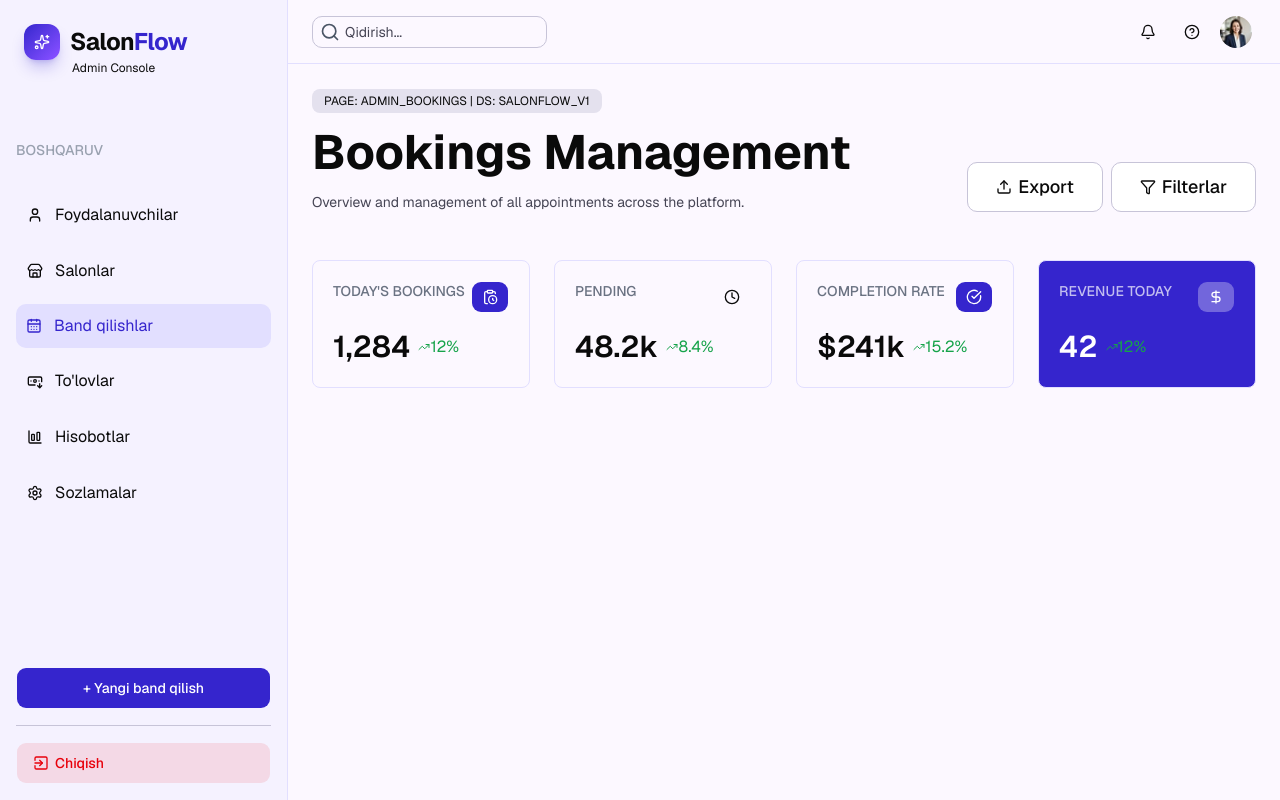
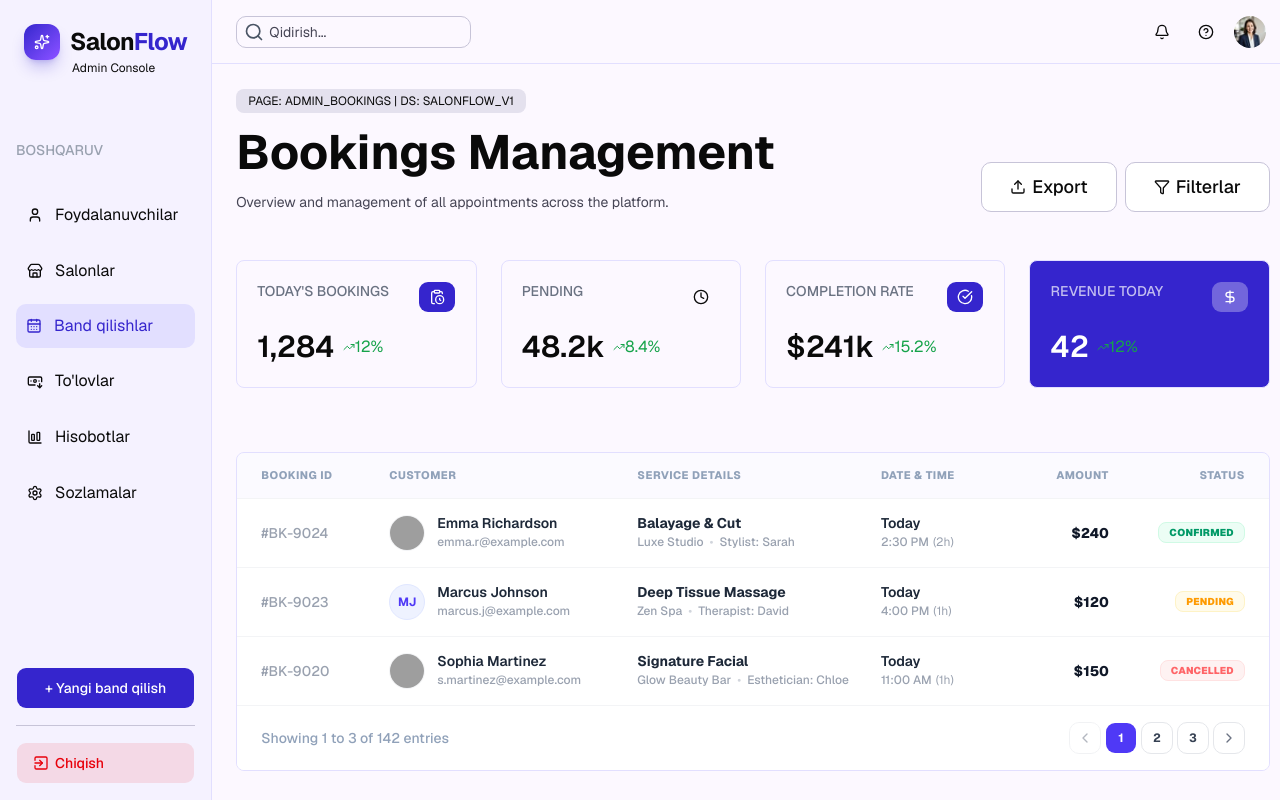
Before and after one commit to sarvarbek09/Navbat-site, a Next.js app: page /admin/bookings in a window 1280 px wide. Built offline with nearby package versions, Linux system fonts and the light colour scheme; no server answers; grey boxes are pictures that could not be loaded; a web font is replaced by a local one.

Commit message:
admin/bookings page ready

```diff
--- /dev/null
+++ b/src/app/admin/bookings/components/admin-bookings-table.tsx
@@ -0,0 +1,175 @@
+"use client";
+
+import React, { useState } from 'react';
+import { ChevronLeft, ChevronRight } from 'lucide-react';
+import { Button } from '@/components/ui/button';
+import { Pagination, PaginationContent, PaginationItem } from "@/components/ui/pagination";
+
+import { DetailedBookingRow } from '../types'; // Импортируйте интерфейс данных
+
+interface AdvancedBookingsTableProps {
+  data: DetailedBookingRow[];
+}
+
+// Маппинг стилей под статусы из макета
+const statusBadgeStyles: Record<DetailedBookingRow['status'], string> = {
+  CONFIRMED: 'bg-emerald-50 text-emerald-600 border-emerald-100 text-[10px]',
+  PENDING: 'bg-amber-50 text-amber-500 border-amber-100 text-[10px]',
+  CANCELLED: 'bg-red-50 text-red-400 border-red-100 text-[10px]',
+};
+
+// Функция генерации заглушки-инициалов, если у клиента нет фото аватара
+const getInitials = (name: string) => {
+  return name
+    .split(' ')
+    .map((n) => n[0])
+    .join('')
+    .toUpperCase()
+    .slice(0, 2);
+};
+
+export function AdvancedBookingsTable({ data }: AdvancedBookingsTableProps) {
+  const [currentPage, setCurrentPage] = useState(1);
+  const totalEntries = 142; // Общее количество записей для текста в футере
+
+  return (
+    <div className="w-full bg-white border border-accent rounded-md overflow-hidden">
+
+      {/* Шапка таблицы (Table Header) */}
+      <div className="flex items-center justify-between bg-violet-50/40 border-b border-gray-100 px-6 py-3.5 text-[11px] font-extrabold text-slate-400 tracking-wider uppercase">
+        <div className="w-[120px] shrink-0">Booking ID</div>
+        <div className="w-[240px] shrink-0 px-2">Customer</div>
+        <div className="flex-1 px-4">Service Details</div>
+        <div className="w-[160px] shrink-0 px-4">Date & Time</div>
+        <div className="w-[100px] shrink-0 text-right px-4">Amount</div>
+        <div className="w-[120px] shrink-0 text-right">Status</div>
+      </div>
+
+      {/* Строки таблицы (Table Body) */}
+      <div className="divide-y divide-gray-100">
+        {data.map((row) => (
+          <div
+            key={row.id}
+            className="flex items-center justify-between px-6 py-4 hover:bg-slate-50/20 transition-colors"
+          >
+            {/* 1. Блок ID заказа */}
+            <div className="w-[120px] shrink-0 font-medium text-gray-400 text-sm">
+              {row.bookingId}
+            </div>
+
+            {/* 2. Блок Клиента (Аватар или Заглушка + Текст) */}
+            <div className="w-[240px] shrink-0 flex items-center gap-3 px-2">
+              {row.customer.avatarUrl ? (
+                <img
+                  src={row.customer.avatarUrl}
+                  alt={row.customer.name}
+                  className="h-9 w-9 rounded-full object-cover bg-gray-50 border border-gray-100"
+                />
+              ) : (
+                <div className="h-9 w-9 rounded-full bg-indigo-50 border border-indigo-100 text-indigo-600 font-bold text-xs flex items-center justify-center shrink-0">
+                  {getInitials(row.customer.name)}
+                </div>
+              )}
+              <div className="flex flex-col truncate">
+                <span className="font-semibold text-gray-800 text-sm leading-tight">{row.customer.name}</span>
+                <span className="text-xs text-gray-400 font-medium mt-0.5">{row.customer.email}</span>
+              </div>
+            </div>
+
+            {/* 3. Блок Деталей Сервиса */}
+            <div className="flex-1 flex flex-col justify-center px-4 truncate">
+              <span className="font-bold text-gray-800 text-sm leading-tight">{row.service.name}</span>
+              <div className="flex items-center gap-1.5 text-xs text-gray-400 font-medium mt-0.5">
+                <span>{row.service.studio}</span>
+                <span className="text-gray-300">•</span>
+                <span>{row.service.staff}</span>
+              </div>
+            </div>
+
+            {/* 4. Блок Даты и Времени */}
+            <div className="w-[160px] shrink-0 flex flex-col justify-center px-4">
+              <span className="font-semibold text-gray-800 text-sm leading-tight">{row.dateTime.day}</span>
+              <div className="flex items-center gap-1 text-xs text-gray-400 font-medium mt-0.5">
+                <span>{row.dateTime.time}</span>
+                <span className="text-gray-400 font-normal">{row.dateTime.duration}</span>
+              </div>
+            </div>
+
+            {/* 5. Блок Суммы (Правое выравнивание) */}
+            <div className="w-[100px] shrink-0 text-right font-extrabold text-gray-900 text-sm px-4">
+              ${row.amount}
+            </div>
+
+            {/* 6. Блок Статуса (Правое выравнивание) */}
+            <div className="w-[120px] shrink-0 flex justify-end">
+              <span className={`inline-flex items-center justify-center px-2.5 py-0.5 font-black tracking-wide rounded-md border ${statusBadgeStyles[row.status]}`}>
+                {row.status}
+              </span>
+            </div>
+
+          </div>
+        ))}
+      </div>
+
+      {/* Пагинация в подвале (Table Footer) */}
+      <div className="flex items-center justify-between px-6 py-4 border-t border-gray-100 bg-white">
+        {/* Текст отображения страниц слева */}
+        <div className="text-sm font-medium text-slate-400">
+          Showing 1 to {data.length} of {totalEntries} entries
+        </div>
+
+        {/* Навигационные кнопки пагинации */}
+        <div>
+          <Pagination>
+            <PaginationContent className="gap-1">
+
+              <PaginationItem>
+                <Button
+                  variant="outline"
+                  size="icon"
+                  className="h-8 w-8 border-gray-200"
+                  onClick={() => setCurrentPage((p) => Math.max(p - 1, 1))}
+                  disabled={currentPage === 1}
+                >
+                  <ChevronLeft className="h-3.5 w-3.5 text-gray-500" />
+                </Button>
+              </PaginationItem>
+
+              {[1, 2, 3].map((pageNumber) => {
+                const isActive = currentPage === pageNumber;
+                return (
+                  <PaginationItem key={pageNumber}>
+                    <Button
+                      variant={isActive ? "default" : "outline"}
+                      className={`h-8 w-8 font-bold text-xs p-0 border-gray-200 ${
+                        isActive
+                          ? "bg-indigo-600 hover:bg-indigo-700 text-white border-transparent"
+                          : "text-gray-700 hover:bg-gray-50"
+                      }`}
+                      onClick={() => setCurrentPage(pageNumber)}
+                    >
+                      {pageNumber}
+                    </Button>
+                  </PaginationItem>
+                );
+              })}
+
+              <PaginationItem>
+                <Button
+                  variant="outline"
+                  size="icon"
+                  className="h-8 w-8 border-gray-200"
+                  onClick={() => setCurrentPage((p) => p + 1)}
+                >
+                  <ChevronRight className="h-3.5 w-3.5 text-gray-500" />
+                </Button>
+              </PaginationItem>
+
+            </PaginationContent>
+          </Pagination>
+        </div>
+      </div>
+
+    </div>
+  );
+}
--- a/src/app/admin/bookings/components/total-bookings.tsx
+++ b/src/app/admin/bookings/components/total-bookings.tsx
@@ -1,5 +1,6 @@
 import { Button } from "@/components/ui/button";
 import { CircleCheckBig, CircleDollarSign, ClipboardClock, Clock, DollarSign, ShieldCheck, Store, TrendingUp, User } from "lucide-react";
+import { AdvancedBookingsTable } from "./admin-bookings-table";
 export default function TotalBookings() {
     return (
         <div className="grid grid-cols-4 gap-6">
@@ -31,6 +32,7 @@ export default function TotalBookings() {
                 </div>
                 <div className="flex gap-2 items-center"><span className="text-3xl font-semibold text-white">42</span><span className="text-(--admin-green) flex items-center"><TrendingUp size={12} />12%</span></div>
             </div>
+
         </div>
     )
 }
--- a/src/app/admin/bookings/page.tsx
+++ b/src/app/admin/bookings/page.tsx
@@ -1,6 +1,8 @@
 import { Button } from "@/components/ui/button";
 import { Filter, Upload } from "lucide-react";
 import TotalBookings from "./components/total-bookings";
+import { AdvancedBookingsTable } from "./components/admin-bookings-table";
+import { bookingsTableData } from "./types";
 
 export default function AdminBookings() {
   return <div>
@@ -20,5 +22,8 @@ export default function AdminBookings() {
     <div className="mt-12">
       <TotalBookings/>
     </div>
+    <div className="mt-16">
+      <AdvancedBookingsTable data={bookingsTableData}/>
+    </div>
   </div>;
 }
--- /dev/null
+++ b/src/app/admin/bookings/types.ts
@@ -0,0 +1,87 @@
+export interface DetailedBookingRow {
+  id: string;
+  bookingId: string;
+  customer: {
+    name: string;
+    email: string;
+    avatarUrl?: string; // Если аватара нет, сгенерируем инициалы
+  };
+  service: {
+    name: string;
+    studio: string;
+    staff: string;
+  };
+  dateTime: {
+    day: string;
+    time: string;
+    duration: string;
+  };
+  amount: number;
+  status: 'CONFIRMED' | 'PENDING' | 'CANCELLED';
+}
+
+export const bookingsTableData: DetailedBookingRow[] = [
+  {
+    id: "1",
+    bookingId: "#BK-9024",
+    customer: {
+      name: "Emma Richardson",
+      email: "emma.r@example.com",
+      avatarUrl: "https://unsplash.com"
+    },
+    service: {
+      name: "Balayage & Cut",
+      studio: "Luxe Studio",
+      staff: "Stylist: Sarah"
+    },
+    dateTime: {
+      day: "Today",
+      time: "2:30 PM",
+      duration: "(2h)"
+    },
+    amount: 240,
+    status: "CONFIRMED"
+  },
+  {
+    id: "2",
+    bookingId: "#BK-9023",
+    customer: {
+      name: "Marcus Johnson",
+      email: "marcus.j@example.com"
+      // Без аватара — проверим отображение инициалов "MJ"
+    },
+    service: {
+      name: "Deep Tissue Massage",
+      studio: "Zen Spa",
+      staff: "Therapist: David"
+    },
+    dateTime: {
+      day: "Today",
+      time: "4:00 PM",
+      duration: "(1h)"
+    },
+    amount: 120,
+    status: "PENDING"
+  },
+  {
+    id: "3",
+    bookingId: "#BK-9020",
+    customer: {
+      name: "Sophia Martinez",
+      email: "s.martinez@example.com",
+      avatarUrl: "https://unsplash.com"
+    },
+    service: {
+      name: "Signature Facial",
+      studio: "Glow Beauty Bar",
+      staff: "Esthetician: Chloe"
+    },
+    dateTime: {
+      day: "Today",
+      time: "11:00 AM",
+      duration: "(1h)"
+    },
+    amount: 150,
+    status: "CANCELLED"
+  }
+];
```
